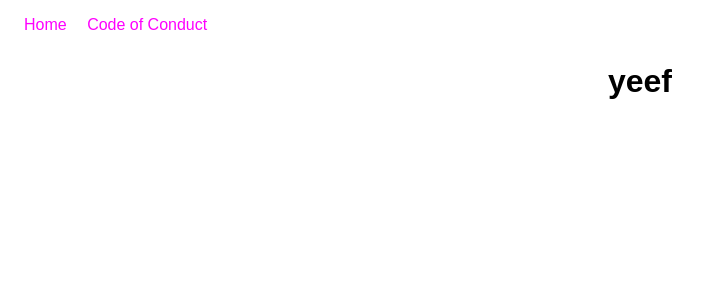
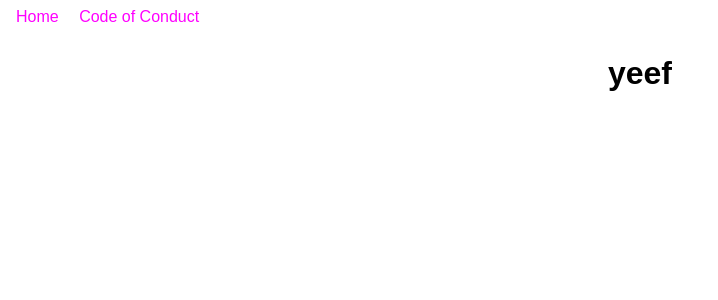
Before and after one commit to maximumpower55/debuggyteam.github.io, a Jekyll site: the page built from index.html, in a window 1280 px wide. Shown: the top 300 px of the page, without its empty margins (0-718 px from the left). Built offline with Jekyll 4.4.1, drawn with Linux system fonts in a browser that asks for light colours.

Commit message:
annoying padding is now gone

```diff
--- a/_layouts/default.html
+++ b/_layouts/default.html
@@ -11,7 +11,6 @@
 </head>
 <body>
 
-<div>
 <nav>
 	{% for item in site.data.navigation %}
 		{% capture htmllink %} {{item.link}}.html {% endcapture %}
@@ -20,7 +19,6 @@
 		</a>
 	{% endfor %}
 </nav>
-</div>
 
 <main>
 	{{content}}
--- a/assets/css/style.css
+++ b/assets/css/style.css
@@ -29,6 +29,11 @@ main {
 	margin-top: -20px;
 }
 
+/** Fix annoying padding */
+body {
+	margin: 0;
+}
+
 /** Lists don't play super well with being centered */
 ul, ol {
 	max-width: 80ch;
```
Lines whose indentation alone changed are shown as unchanged.
